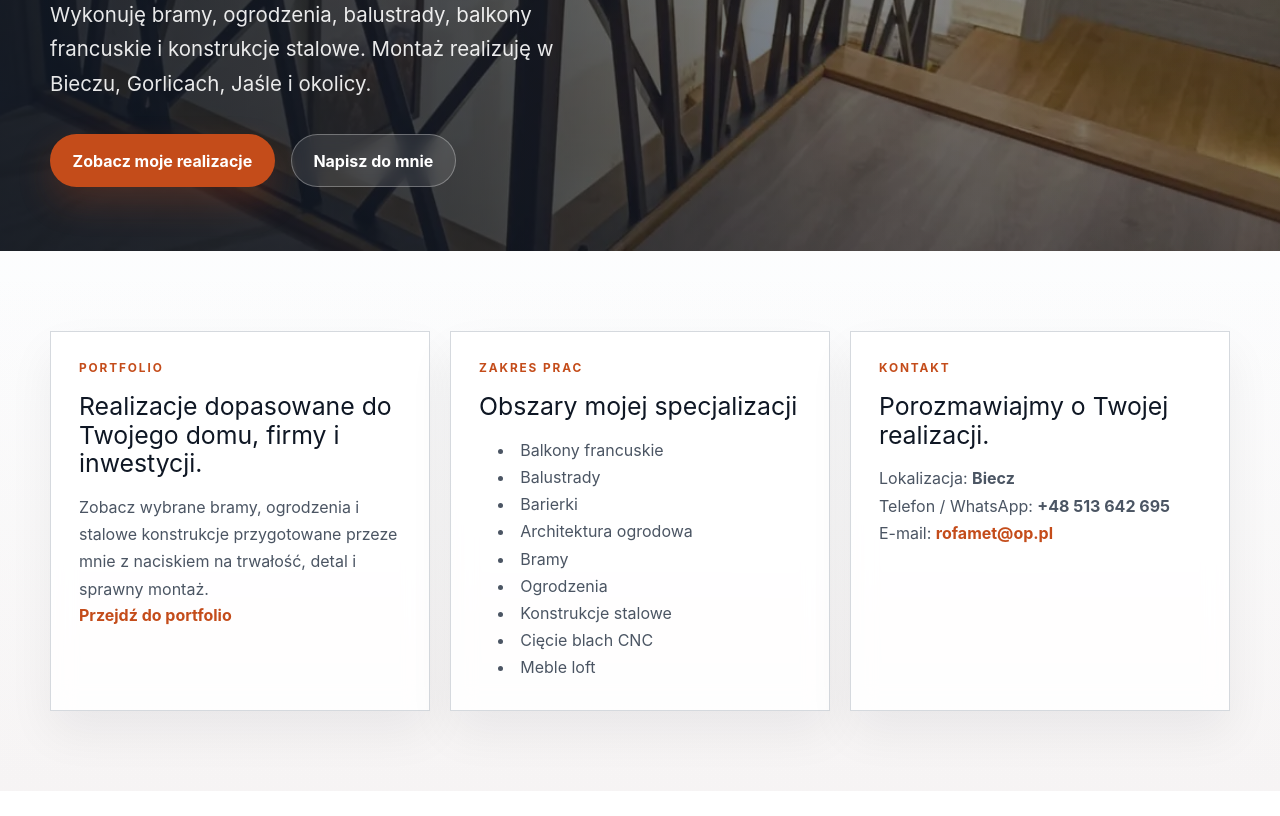
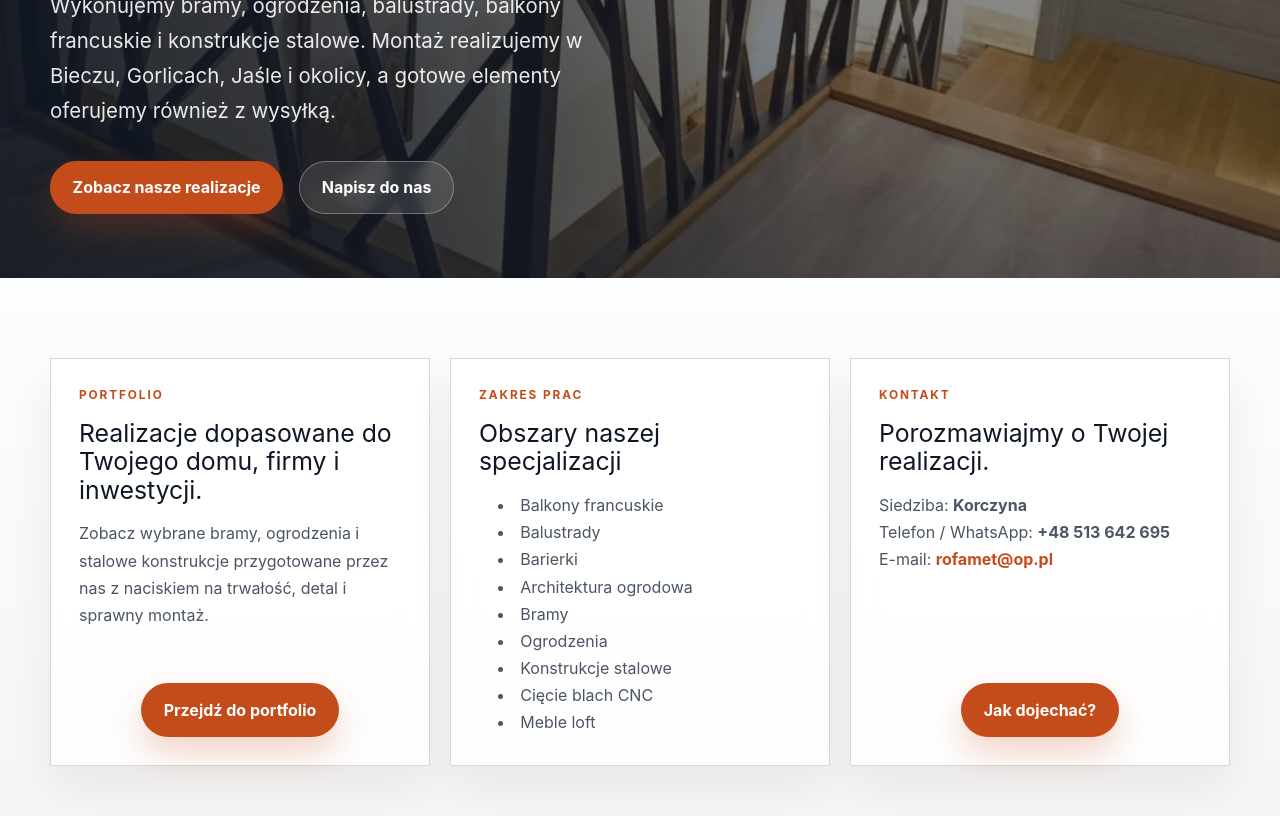
Before and after one commit to tkfalarz/rofamet, a React (Vite) app: page / in a window 1280 px wide. Shown: the part 560-1376 px from the top of the page. Before the commit the page ends 1351 px from the top, so only its background shows below. Built offline with nearby package versions, Linux system fonts and the light colour scheme.

Commit message:
narration change

```diff
--- a/src/pages/Home.jsx
+++ b/src/pages/Home.jsx
@@ -29,7 +29,7 @@ const homeHero = mainHeroEntry
     }
 
 export const frontmatter = {
-  description: 'Wykonuję bramy, ogrodzenia, balustrady, balkony francuskie i konstrukcje stalowe. Montaż realizuję w Bieczu, Gorlicach, Jaśle i okolicy.',
+  description: 'Wykonujemy bramy, ogrodzenia, balustrady, balkony francuskie i konstrukcje stalowe. Montaż realizujemy w Bieczu, Gorlicach, Jaśle i okolicy, a gotowe elementy oferujemy również z wysyłką.',
   hero: homeHero
 }
 
@@ -75,8 +75,8 @@ export default function Home({ highlightContact = false }) {
             <h1 className="hero-title">Stalowe realizacje, które porządkują przestrzeń.</h1>
             <p className="hero-description">{frontmatter.description}</p>
             <div className="hero-actions">
-              <a href="/portfolio/" className="btn-primary">Zobacz moje realizacje</a>
-              <a href="mailto:rofamet@op.pl" className="btn-secondary">Napisz do mnie</a>
+              <a href="/portfolio/" className="btn-primary">Zobacz nasze realizacje</a>
+              <a href="mailto:rofamet@op.pl" className="btn-secondary">Napisz do nas</a>
             </div>
           </div>
         </div>
@@ -84,16 +84,16 @@ export default function Home({ highlightContact = false }) {
 
       <section className="section-band">
         <div className="site-container section-grid">
-          <article className="panel">
+          <article className="panel portfolio-panel">
             <p className="panel-kicker">Portfolio</p>
             <h2 className="panel-title">Realizacje dopasowane do Twojego domu, firmy i inwestycji.</h2>
-            <p className="panel-body">Zobacz wybrane bramy, ogrodzenia i stalowe konstrukcje przygotowane przeze mnie z naciskiem na trwałość, detal i sprawny montaż.</p>
-            <a href="/portfolio/" className="panel-link">Przejdź do portfolio</a>
+            <p className="panel-body">Zobacz wybrane bramy, ogrodzenia i stalowe konstrukcje przygotowane przez nas z naciskiem na trwałość, detal i sprawny montaż.</p>
+            <a href="/portfolio/" className="btn-primary portfolio-link">Przejdź do portfolio</a>
           </article>
 
           <article className="panel">
             <p className="panel-kicker">Zakres prac</p>
-            <h2 className="panel-title">Obszary mojej specjalizacji</h2>
+            <h2 className="panel-title">Obszary naszej specjalizacji</h2>
             <ul className="panel-list">
               {homeCategories.map(category => (
                 <li key={category.key}><a href={category.path}>{category.label}</a></li>
@@ -105,10 +105,11 @@ export default function Home({ highlightContact = false }) {
             <p className="panel-kicker">Kontakt</p>
             <h2 className="panel-title">Porozmawiajmy o Twojej realizacji.</h2>
             <p className="panel-body">
-            Lokalizacja: <strong>Biecz</strong><br />
+            Siedziba: <strong>Korczyna</strong><br />
             Telefon / WhatsApp: <strong><a href="tel:+48513642695">+48 513 642 695</a></strong><br />
             E-mail: <a href="mailto:rofamet@op.pl" className="panel-link">rofamet@op.pl</a>
             </p>
+            <a href="https://maps.app.goo.gl/JwjqJC5aRfDt9JQPA" className="btn-primary contact-map-link" target="_blank" rel="noreferrer">Jak dojechać?</a>
           </article>
         </div>
       </section>
--- a/src/pages/Portfolio.jsx
+++ b/src/pages/Portfolio.jsx
@@ -137,7 +137,7 @@ export default function Portfolio({ category = null }) {
 
         <div className="page-hero-inner">
           <div className="page-hero-copy">
-            <p className="eyebrow">Galeria moich prac</p>
+            <p className="eyebrow">Galeria naszych prac</p>
             {category ? (
               <p className="page-hero-title">Realizacje dopasowane do&nbsp;Twoich&nbsp;wizji</p>
             ) : (
--- a/src/styles/globals.css
+++ b/src/styles/globals.css
@@ -337,7 +337,24 @@ a:focus-visible {
 }
 
 .contact-panel {
+	display: flex;
+	flex-direction: column;
 	scroll-margin-top: 6rem;
+}
+
+.portfolio-panel {
+	display: flex;
+	flex-direction: column;
+}
+
+.contact-map-link {
+	align-self: center;
+	margin-top: auto;
+}
+
+.portfolio-link {
+	align-self: center;
+	margin-top: auto;
 }
 
 .contact-panel-highlight {
@@ -767,6 +784,12 @@ a:focus-visible {
 
 	.panel {
 		grid-column: auto;
+		min-height: auto;
+	}
+
+	.contact-map-link,
+	.portfolio-link {
+		margin-top: 1.5rem;
 	}
 
 	.portfolio-header {
```
Also changed, not shown: src/lib/seo.js, 15 other files (tests, documents, lock files or other folders).
